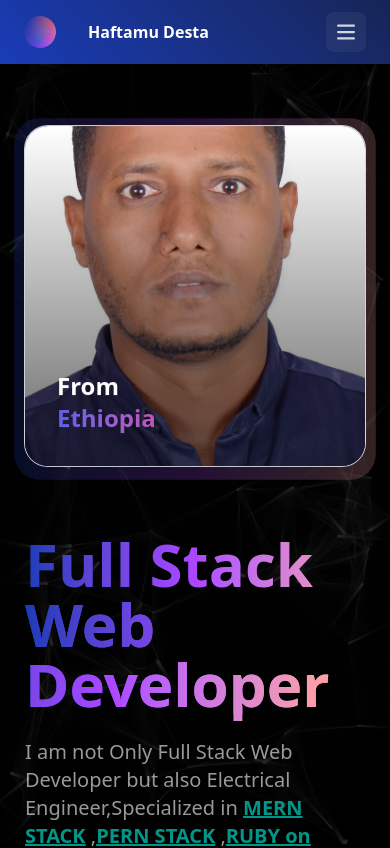
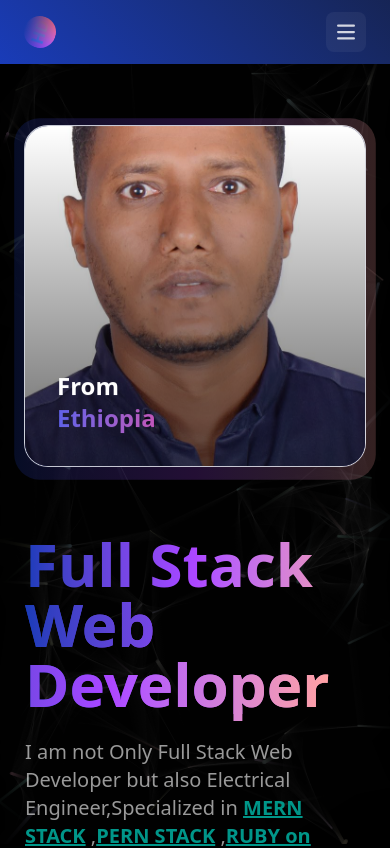
Before and after one commit to haftamudesta/portfolio_nextjs, a Next.js app: page / in a window 390 px wide. Shown: the top 848 px of the page. Built offline with nearby package versions, Linux system fonts and the light colour scheme.

Commit message:
Modify navbar

```diff
--- a/src/components/ContactMe.tsx
+++ b/src/components/ContactMe.tsx
@@ -30,7 +30,7 @@ const ContactMe = () => {
       duration:2.8,
       delay:0.4
     }}
-    className="bg-linear-45 from-blue-950 to-blue-800" id="main_contact w-full">
+    className="bg-linear-45 from-blue-950 to-blue-800" id="main_contact">
     <h1 className="text-center text-2xl text-white font-bold underline mb-4">Contact Me</h1>
     <div className='flex flex-col items-center justify-center text-white md:flex-row md:justify-between md:items-baseline md:ml-4 md:gap:4 xl:gap-12 lg:justify-center'>
 
--- a/src/components/NavBar.tsx
+++ b/src/components/NavBar.tsx
@@ -42,7 +42,7 @@ export const NavBar = () => {
                         </div>
                 </div>
         </div>
-        <span className="font-semibold text-content/90 group-hover:text-blue-500 transition-colors">Haftamu Desta</span>
+        <span className="font-semibold text-content/90 group-hover:text-blue-500 transition-colors hidden sm:flex">Haftamu Desta</span>
         </div>
         <div className="hidden md:flex items-center gap-6">
                 <div className="flex items-center gap-6 bg-background/20 px-4 py-2 rounded-full border border-white/5 shadow-lg shadow-indigo-500 text-xl font-bold capitalize">
```
